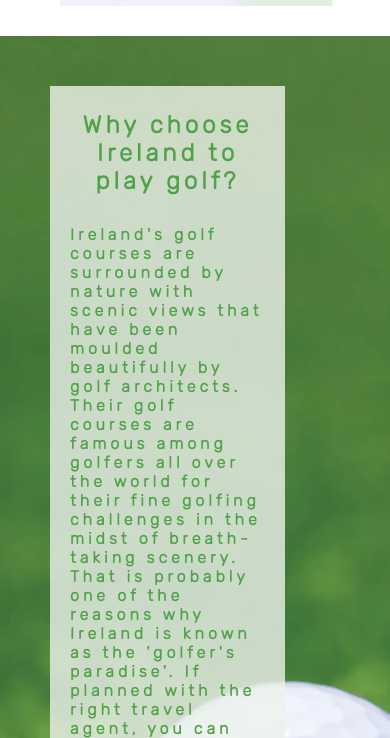
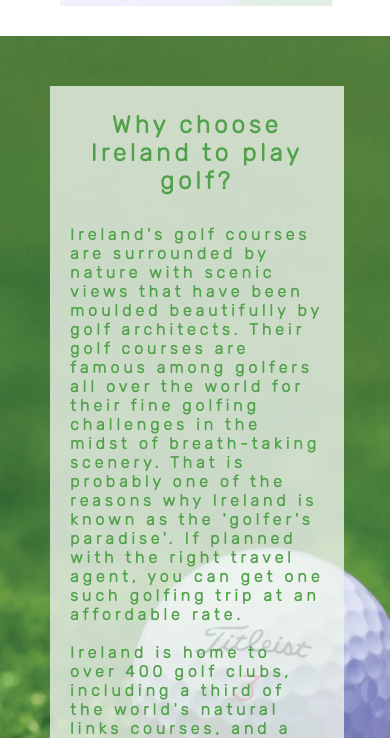
Before and after one commit to JennyDelaney/Portfolio_1_Project, a plain HTML site: page index.html in a window 390 px wide. Shown: the part 1548-2286 px from the top of the page. Drawn offline with Linux system fonts and the light colour scheme.

Commit message:
Adjust style of why-ireland text on small mobile devices

```diff
--- a/assets/css/style.css
+++ b/assets/css/style.css
@@ -185,8 +185,7 @@ hr {
 }
 
 .why-ireland-text {
-  width: 50%;
-  float: left;
+  width: 65%;
   margin: 50px;
   color: #50a149;
   font-weight: 600;
```
